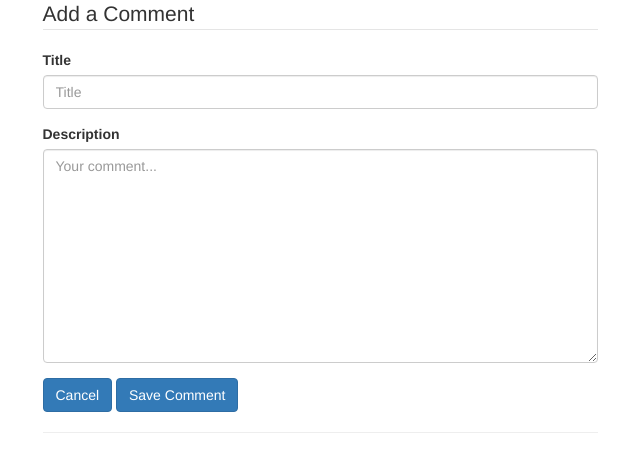
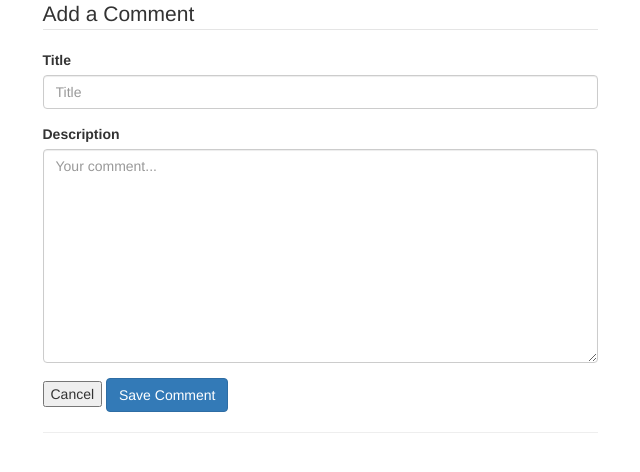
Before and after one commit to ChrisBarnes2000-MS-DU/Playlister_Tutorial, a Flask app: template templates/playlists_show.html in a window 1280 px wide. Shown: the part 194-666 px from the top of the page, without its empty margins (320-960 px from the left). Run offline with Flask 2, Linux system fonts and the light colour scheme; the template is opened without the code that fills it, so the values that code supplies are empty; some libraries are stand-ins or nearby versions.

Commit message:
fixing cancel comment

```diff
--- a/templates/partials/comment_form.html
+++ b/templates/partials/comment_form.html
@@ -19,7 +19,7 @@
 
     <!-- BUTTON -->
     <div class='form-group'>
-        <button class='btn btn-primary' type='cancel'>Cancel</button>
+        <button type='cancel'>Cancel</button>
         <button class='btn btn-primary' type='submit'>Save Comment</button>
     </div>
 </form>
```
